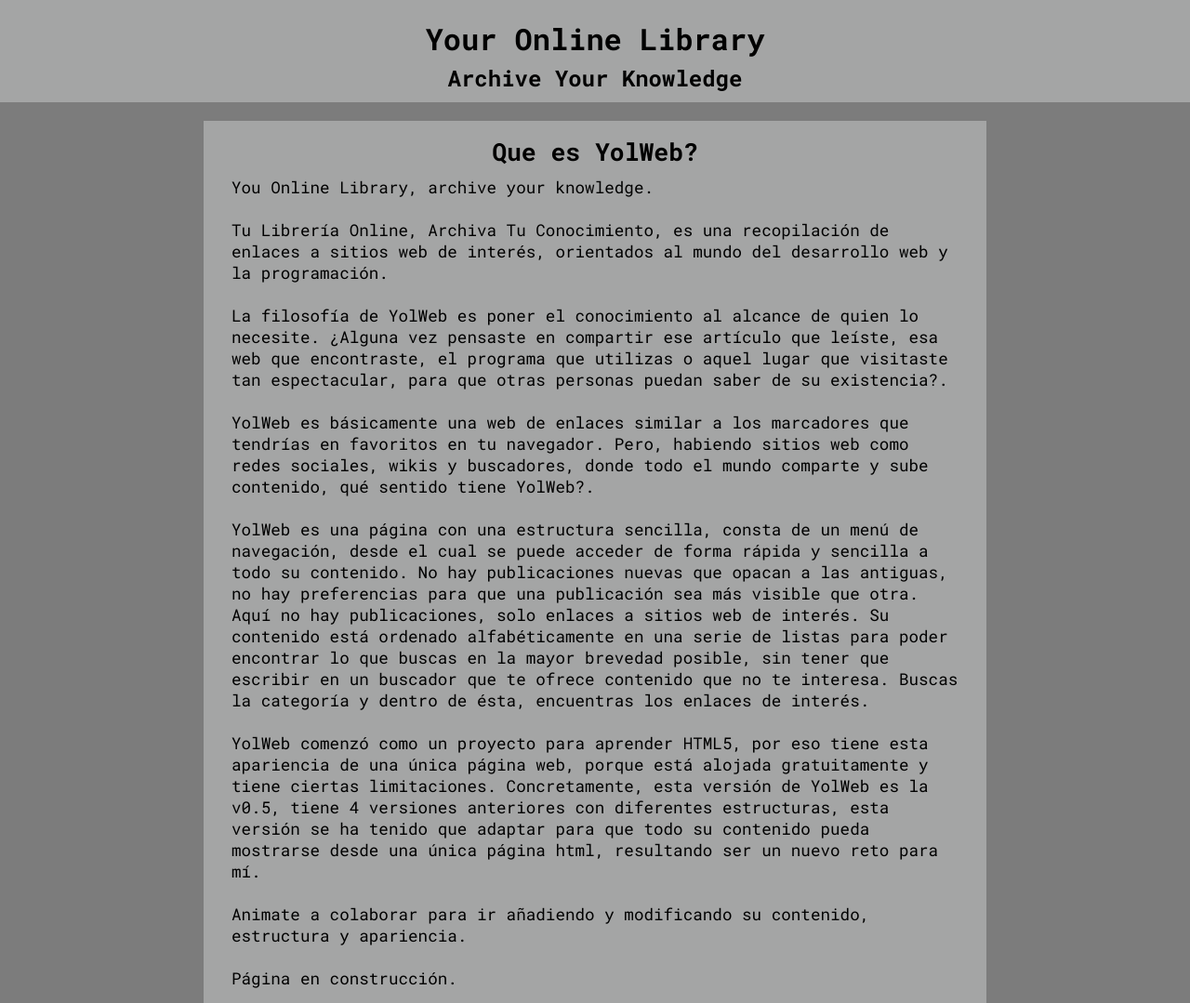
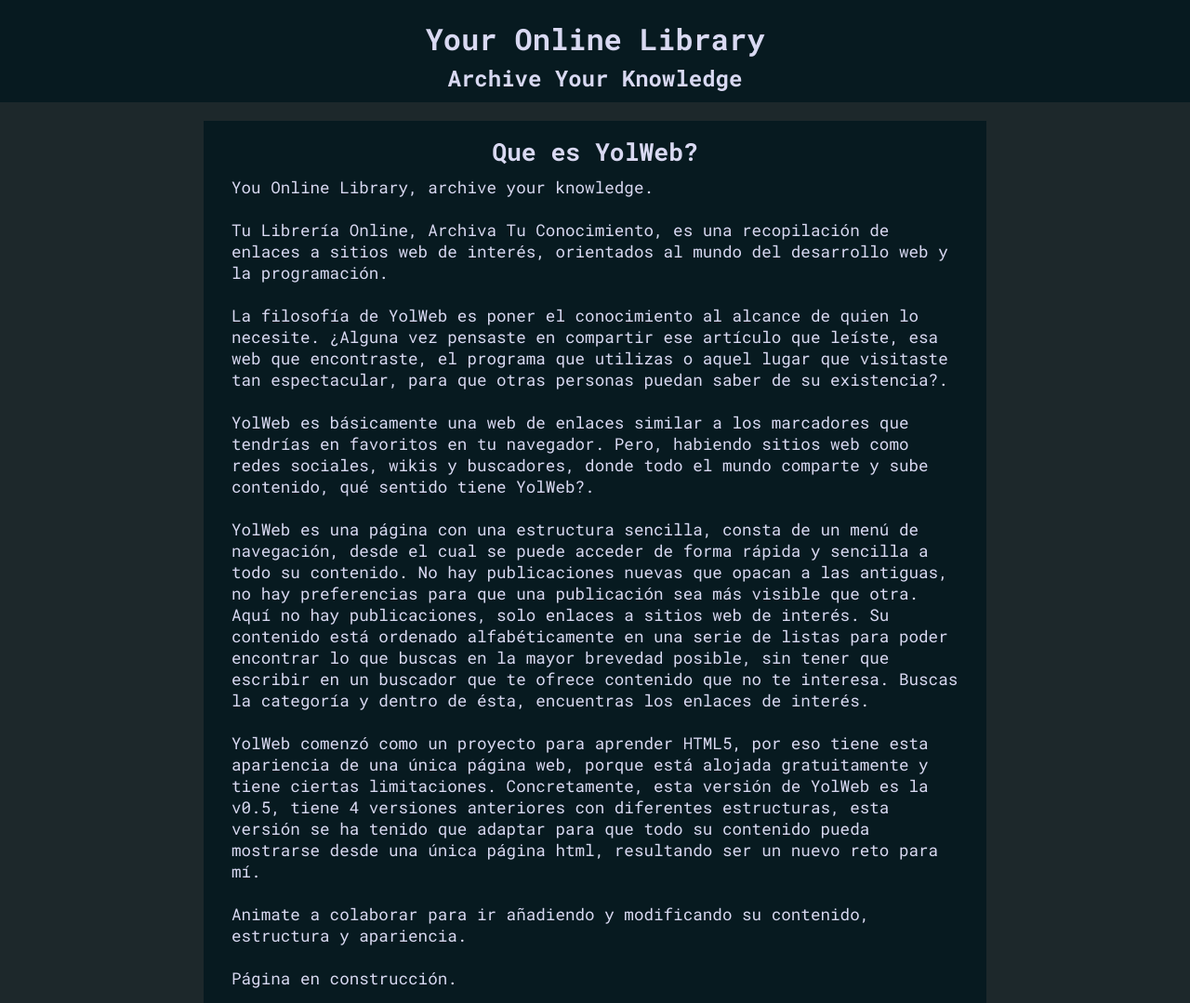
Before and after one commit to javitomo1/yolweb, a plain HTML site: page index.html in a window 1280 px wide. Shown: the top 1079 px of the page at 93% size. Drawn offline with Linux system fonts and the light colour scheme.

Commit message:
Update styles.css
- Añadidas nuevas variables darkmode
- Color blanco al body
- Cambio de variables añadiendo -darkmode

```diff
--- a/styles.css
+++ b/styles.css
@@ -7,17 +7,20 @@
 --section: rgb(164, 165, 165);
 --body: rgb(124, 124, 124);
 --ff: 'Roboto mono', sans-serif, monospace;
+--section-darkmode: rgb(7, 26, 32);
+--body-darkmode: rgb(29, 40, 43);
 }
 
 /*********Body*********/
 body {
-background: var(--body);
+background: var(--body-darkmode);
 font-family: var(--ff);
+color: rgb(217, 217, 242);
 }
 
 /********Header********/
 header {
-background: var(--section);
+background: var(--section-darkmode);
 font-family: var(--ff);
 }
 h1 {
@@ -42,7 +45,7 @@ margin: 10px;
 section {
 /*border: 2px solid black;*/
 margin: 20px;
-background: var(--section)
+background: var(--section-darkmode)
 }
 hr {
 width: 90%;
@@ -64,7 +67,7 @@ font-weight: bold;
 
 /************Footer*************/
 footer {
-background: var(--section);
+background: var(--section-darkmode);
 height: 100px;
 width: 100%;
 }
```
